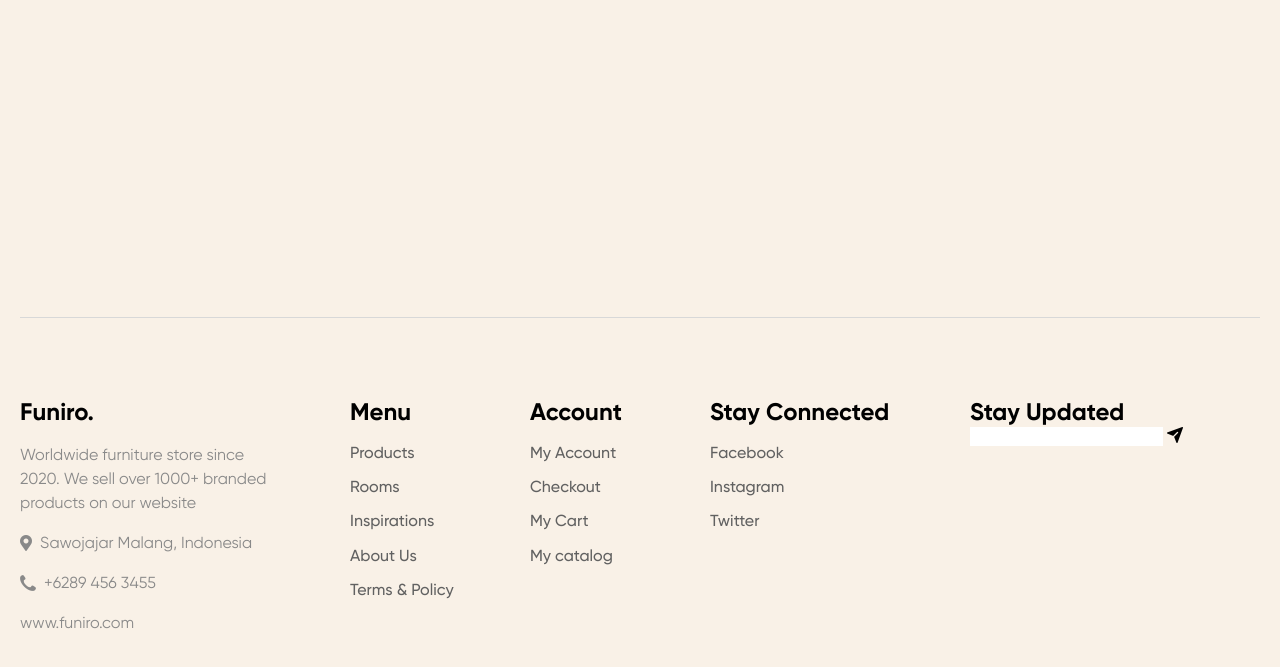
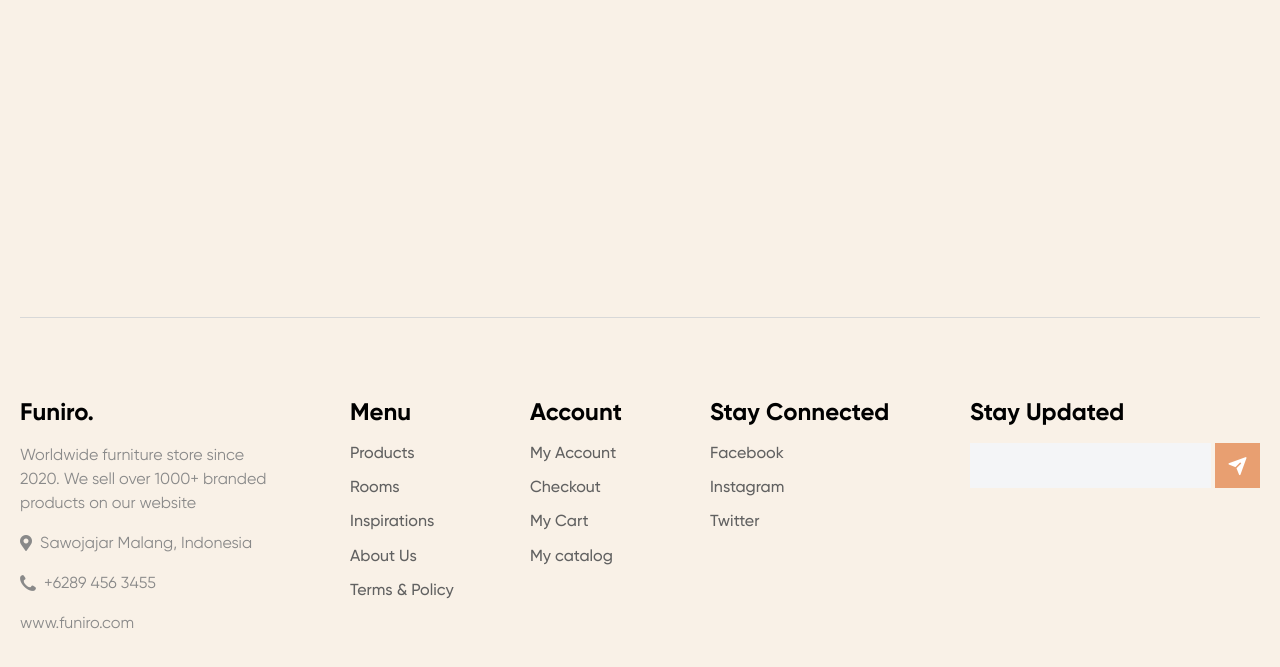
Before and after one commit to eds2109/funiro, a website: page #src/index.html in a window 1280 px wide. Shown: the part 105-772 px from the top of the page. Drawn offline with nearby package versions, Linux system fonts and the light colour scheme; files that its build step writes are made by us from their sources; files whose address does not match are found by name; a web font is replaced by a local one.

Commit message:
add style foter

```diff
--- a/#src/scss/blocks_sass/main.sass
+++ /dev/null
@@ -1,4 +0,0 @@
-
-// @import "foo/*"     // импортировать все файлы в папку foo.
-// @import "bar/**/*"  // импортировать все файлы и в поддиректориях.
-@import 'tmp'
--- a/#src/scss/footer.scss
+++ b/#src/scss/footer.scss
@@ -129,20 +129,42 @@
   // .subscribe__title
 
   &__title {
+    margin: 0 0 16px/24px * 1em 0;
   }
 
   // .subscribe__form
 
   &__form {
+    display: flex;
+    position: relative;
   }
 
   // .subscribe__input
 
   &__input {
+    width: 100%;
+    padding: 0 12px;
+    background: #f4f5f7;
+    color: #828282;
   }
 
   // .subscribe__button
 
   &__button {
+    flex: 0 0 45px;
+    height: 45px;
+    display: flex;
+    justify-content: center;
+    align-items: center;
+    font-size: 18px;
+    background-color: $orangeColor;
+    color: #fff;
+    transition: background-color 0.3s ease 0s;
+    margin: 0 0 0 4px;
+    @media (any-hover: hover) {
+      &:hover {
+        background-color: #be826c;
+      }
+    }
   }
 }
--- a/#src/scss/style.scss
+++ b/#src/scss/style.scss
@@ -1,7 +1,6 @@
 //<МИКСИНЫ>===============================================================================================
 @use "sass:math";
 
-@import 'blocks_sass/main';
 @import 'mixins';
 //</МИКСИНЫ>===============================================================================================
 
```
Also changed, not shown: #src/scss/blocks_sass/tmp.sass (deleted), funiro/css/style.css, funiro/css/style.min.css.
